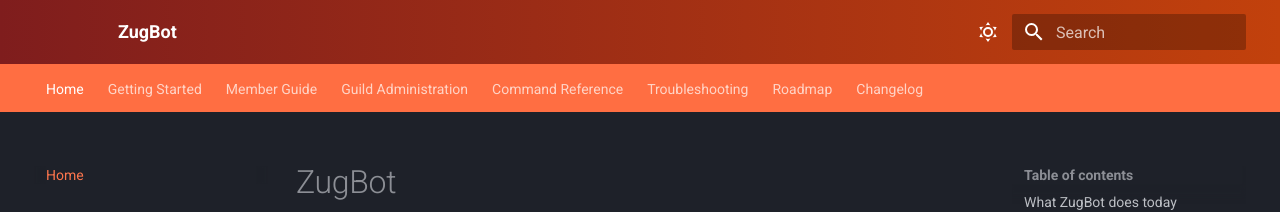
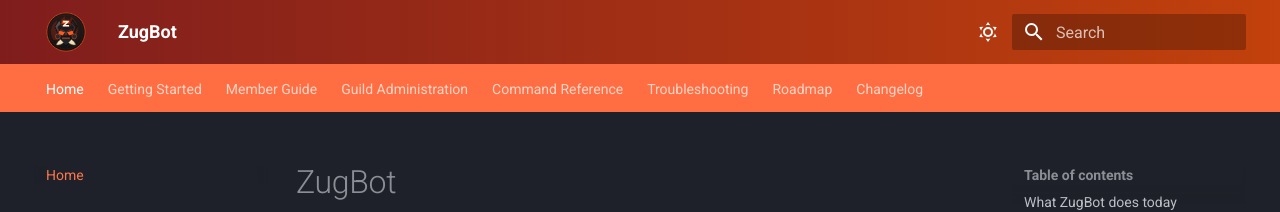
Before and after one commit to sthorne80/zugbot-site, an MkDocs documentation site: the page built from docs/index.md, in a window 1280 px wide. Shown: the top 212 px of the page. Built offline with MkDocs 1.6.1 and Material for MkDocs 9.7.7, drawn with Linux system fonts in a browser that asks for light colours.

Commit message:
Use valid ZugBot vector branding

```diff
--- a/mkdocs.yml
+++ b/mkdocs.yml
@@ -5,8 +5,8 @@
 
 theme:
   name: material
-  logo: assets/zugbot-logo.webp
-  favicon: assets/logo.svg
+  logo: assets/zugbot-logo.svg
+  favicon: assets/zugbot-logo.svg
   palette:
     - scheme: slate
       primary: deep orange
```
